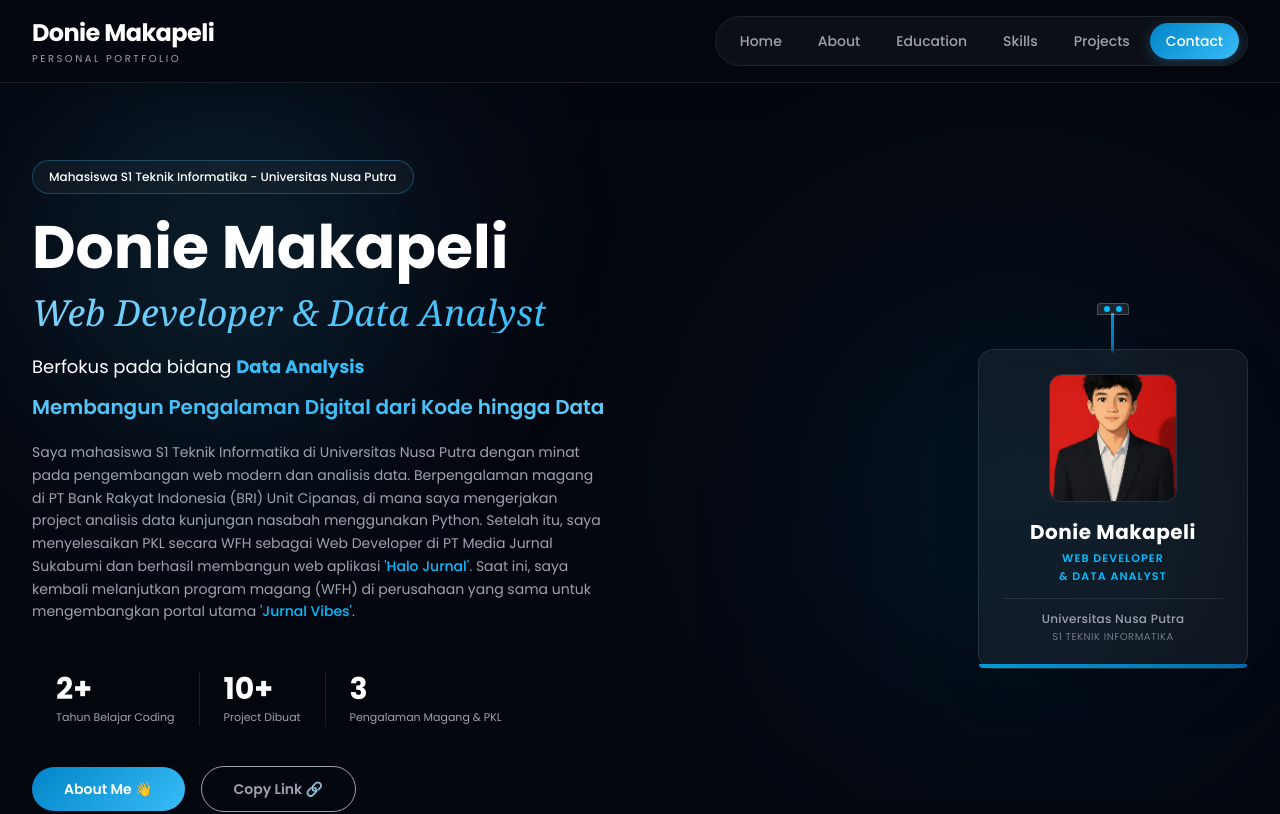
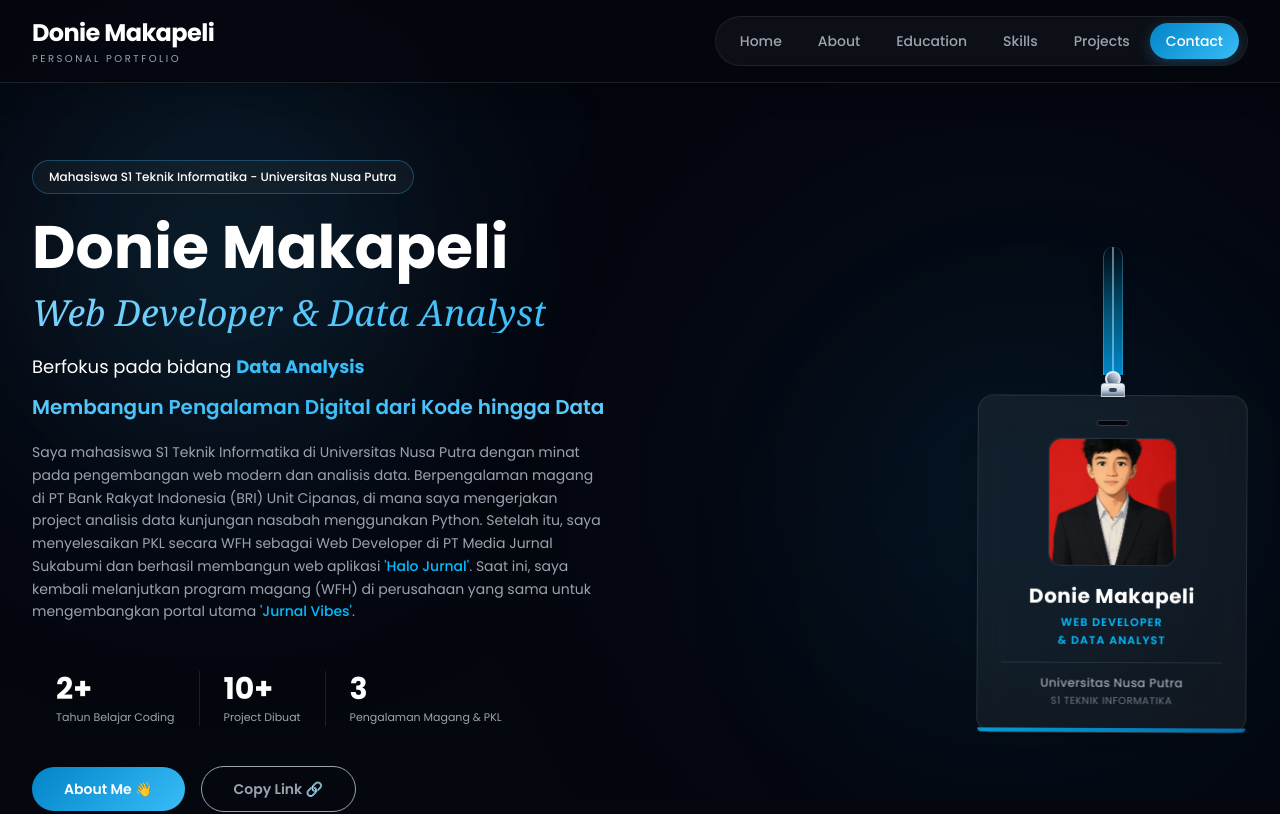
Before and after one commit to dmakapeli-prog/doni-portfolio, a Next.js app: page / in a window 1280 px wide. Shown: the top 814 px of the page. Built offline with nearby package versions, Linux system fonts and the light colour scheme.

Commit message:
Enhance ID Card with realistic lanyard visual and pendulum swing physics

```diff
--- a/app/page.js
+++ b/app/page.js
@@ -2,7 +2,7 @@
 
 import { useState, useEffect, useRef, useMemo } from "react";
 import Image from "next/image";
-import { motion } from "framer-motion";
+import { motion, useMotionValue, useTransform } from "framer-motion";
 import { SiPandas, SiSupabase, SiPostman, SiGooglecolab } from "react-icons/si";
 import { FaGithub, FaLinkedin, FaDiscord } from "react-icons/fa";
 
@@ -193,32 +193,75 @@ function Navbar() {
 }
 
 /* ==================================================================
-   ID CARD COMPONENT (Interactive Framer Motion Drag Card)
+   ID CARD COMPONENT (Realistic Hanging Lanyard & Pendulum Physics)
    ================================================================== */
 function IDCard() {
+  const x = useMotionValue(0);
+  const y = useMotionValue(0);
+  const dragRotate = useTransform(x, [-120, 0, 120], [-18, 0, 18]);
+  const [isDragging, setIsDragging] = useState(false);
+
   return (
+    <div className="relative flex flex-col items-center select-none pt-2">
+
+      {/* --- Visual Tali (Lanyard Strap) Menjulur ke Atas --- */}
+      <div className="w-4 sm:w-5 h-24 sm:h-32 bg-gradient-to-b from-transparent via-sky-400/40 to-sky-500/80 border-x border-sky-300/30 relative overflow-hidden flex items-center justify-center z-0 rounded-t-full shadow-lg">
+        <div className="w-0.5 h-full bg-sky-200/50" />
+      </div>
+
+      {/* --- Swinging Pendulum Card Assembly --- */}
       <motion.div
         drag
-      dragConstraints={{ top: 0, left: -50, right: 50, bottom: 50 }}
-      dragElastic={0.5}
-      whileDrag={{ scale: 1.05, cursor: "grabbing" }}
-      className="id-card-wrapper flex flex-col items-center cursor-grab select-none touch-none"
-    >
-
-      {/* --- Minimalist Top Holder Line --- */}
-      <div className="flex justify-between items-center w-8 h-3 bg-white/10 border border-white/20 rounded-t-sm px-1.5 relative z-10">
-        <div className="w-1.5 h-1.5 rounded-full bg-sky-400" />
-        <div className="w-1.5 h-1.5 rounded-full bg-sky-400" />
-      </div>
-
-      {/* --- Lanyard Strap Accent --- */}
-      <div className="w-[3px] h-10 bg-gradient-to-b from-sky-400 to-sky-600 -mt-0.5 z-0 opacity-80" />
+        dragConstraints={{ left: -90, right: 90, top: -20, bottom: 70 }}
+        dragElastic={0.25}
+        dragSnapToOrigin={true}
+        onDragStart={() => setIsDragging(true)}
+        onDragEnd={() => setIsDragging(false)}
+        style={{
+          x,
+          y,
+          rotate: isDragging ? dragRotate : undefined,
+          transformOrigin: "top center",
+        }}
+        animate={
+          isDragging
+            ? undefined
+            : {
+                rotate: [-2, 2, -2],
+              }
+        }
+        transition={
+          isDragging
+            ? undefined
+            : {
+                rotate: {
+                  repeat: Infinity,
+                  duration: 4,
+                  ease: "easeInOut",
+                },
+              }
+        }
+        whileGrab={{ cursor: "grabbing", scale: 1.03 }}
+        className="id-card-wrapper flex flex-col items-center cursor-grab select-none touch-none relative z-10 -mt-1"
+      >
+        {/* --- Metallic Badge Clip & Swivel Ring --- */}
+        <div className="flex flex-col items-center relative z-30">
+          {/* Metal Ring */}
+          <div className="w-4 h-4 rounded-full border-2 border-slate-200 bg-gradient-to-tr from-slate-700 via-slate-400 to-slate-100 shadow-md" />
+          {/* Metal Clamp Clip */}
+          <div className="w-6 h-3.5 bg-gradient-to-b from-slate-100 via-slate-300 to-slate-500 rounded-t-sm border border-slate-300/80 shadow-md -mt-1 flex items-center justify-center">
+            <div className="w-2 h-1 bg-slate-700 rounded-sm" />
+          </div>
+        </div>
 
         {/* --- Card Body --- */}
-      <div className="w-[250px] sm:w-[270px] bg-white/5 backdrop-blur-md border border-white/10 rounded-2xl p-5 sm:p-6 flex flex-col items-center relative z-20 -mt-1 shadow-2xl transition-colors hover:border-sky-400/40">
+        <div className="w-[250px] sm:w-[270px] bg-white/5 backdrop-blur-md border border-white/10 rounded-2xl p-5 sm:p-6 flex flex-col items-center relative z-20 -mt-0.5 shadow-2xl transition-colors hover:border-sky-400/40 hover:shadow-[0_10px_30px_-5px_rgba(56,189,248,0.2)]">
+
+          {/* Slot Hole for Badge Holder Clip */}
+          <div className="w-8 h-1.5 rounded-full bg-[#05070F] border border-white/20 mb-3 shadow-inner" />
 
           {/* Foto Profil (Lokal avatar.png) */}
-        <div className="w-28 h-28 sm:w-32 sm:h-32 rounded-xl mb-4 flex items-center justify-center relative overflow-hidden border border-white/10 shadow-inner">
+          <div className="w-28 h-28 sm:w-32 sm:h-32 rounded-xl mb-4 flex items-center justify-center relative overflow-hidden border border-white/10 shadow-inner group">
             <Image
               src="/avatar.png"
               alt="Donie Makapeli"
@@ -226,7 +269,7 @@ function IDCard() {
               height={128}
               priority={true}
               unoptimized={true}
-            className="w-full h-full object-cover rounded-xl opacity-100"
+              className="w-full h-full object-cover rounded-xl opacity-100 group-hover:scale-105 transition-transform duration-300"
             />
           </div>
 
@@ -247,11 +290,12 @@ function IDCard() {
             S1 Teknik Informatika
           </p>
 
-        {/* Bottom accent line */}
+          {/* Bottom Accent Line */}
           <div className="absolute bottom-0 inset-x-0 h-1 bg-gradient-to-r from-sky-400 to-sky-600 rounded-b-2xl opacity-80" />
         </div>
 
       </motion.div>
+    </div>
   );
 }
 
```
Lines whose indentation alone changed are shown as unchanged.
